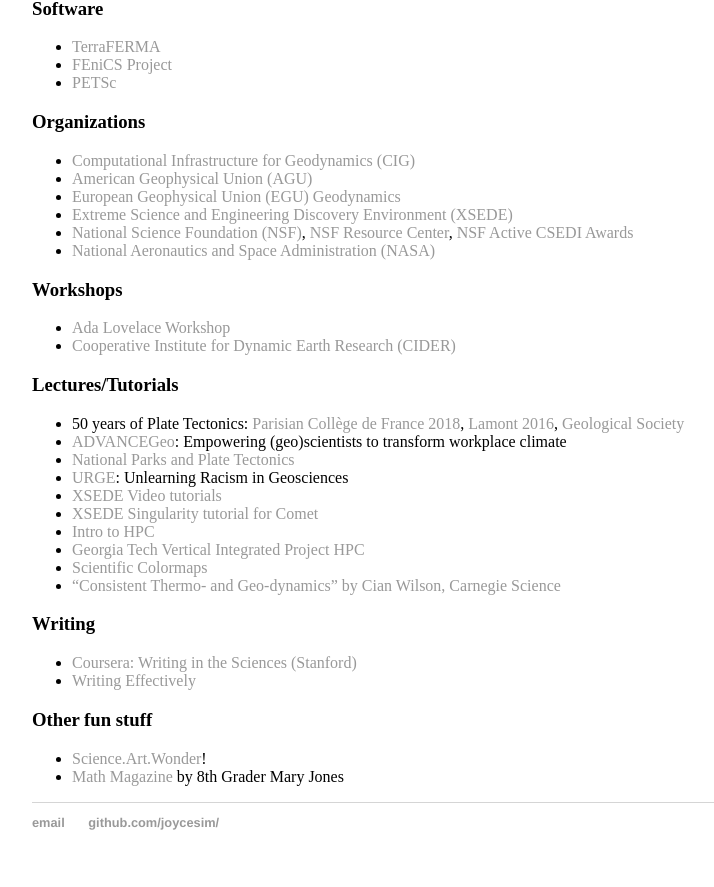
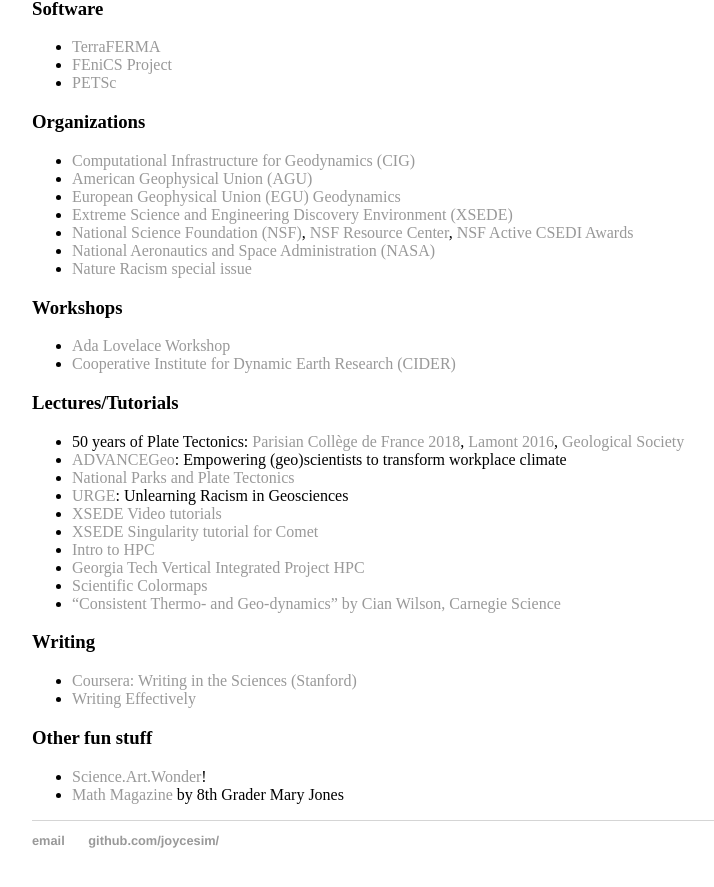
Before and after one commit to joycesim/joycesim.github.io, a Jekyll site: the page built from research/index.md, in a window 1280 px wide and 900 px high, scrolled down 4962 px. Shown: the top 887 px of the window, without its empty margins (224-938 px from the left). Built offline with Jekyll 4.4.1, drawn with Linux system fonts in a browser that asks for light colours.

Commit message:
Update index.md

```diff
--- a/research/index.md
+++ b/research/index.md
@@ -55,6 +55,7 @@
 * [Extreme Science and Engineering Discovery Environment (XSEDE)](https://www.xsede.org/)
 * [National Science Foundation (NSF)](https://www.nsf.gov/), [NSF Resource Center](https://nsfpolicyoutreach.com/resource-center/), [NSF Active CSEDI Awards](https://www.nsf.gov/awardsearch/advancedSearchResult?PIId=&PIFirstName=&PILastName=&PIOrganization=&PIState=&PIZip=&PICountry=&ProgOrganization=&ProgEleCode=1585&BooleanElement=All&ProgRefCode=&BooleanRef=All&Program=&ProgOfficer=&Keyword=&AwardNumberOperator=&AwardAmount=&AwardInstrument=&ActiveAwards=true&OriginalAwardDateOperator=&StartDateOperator=&ExpDateOperator=)
 * [National Aeronautics and Space Administration (NASA)](https://www.nasa.gov/)
+* [Nature Racism special issue](https://www.nature.com/immersive/d42859-022-00031-8/index.html)
 
 ### Workshops
 * [Ada Lovelace Workshop](https://www.egu.eu/gd/meetings/conference-series/ada-lovelace-workshops-on-modelling-mantle-and-lithosphere-dynamics/)
```
